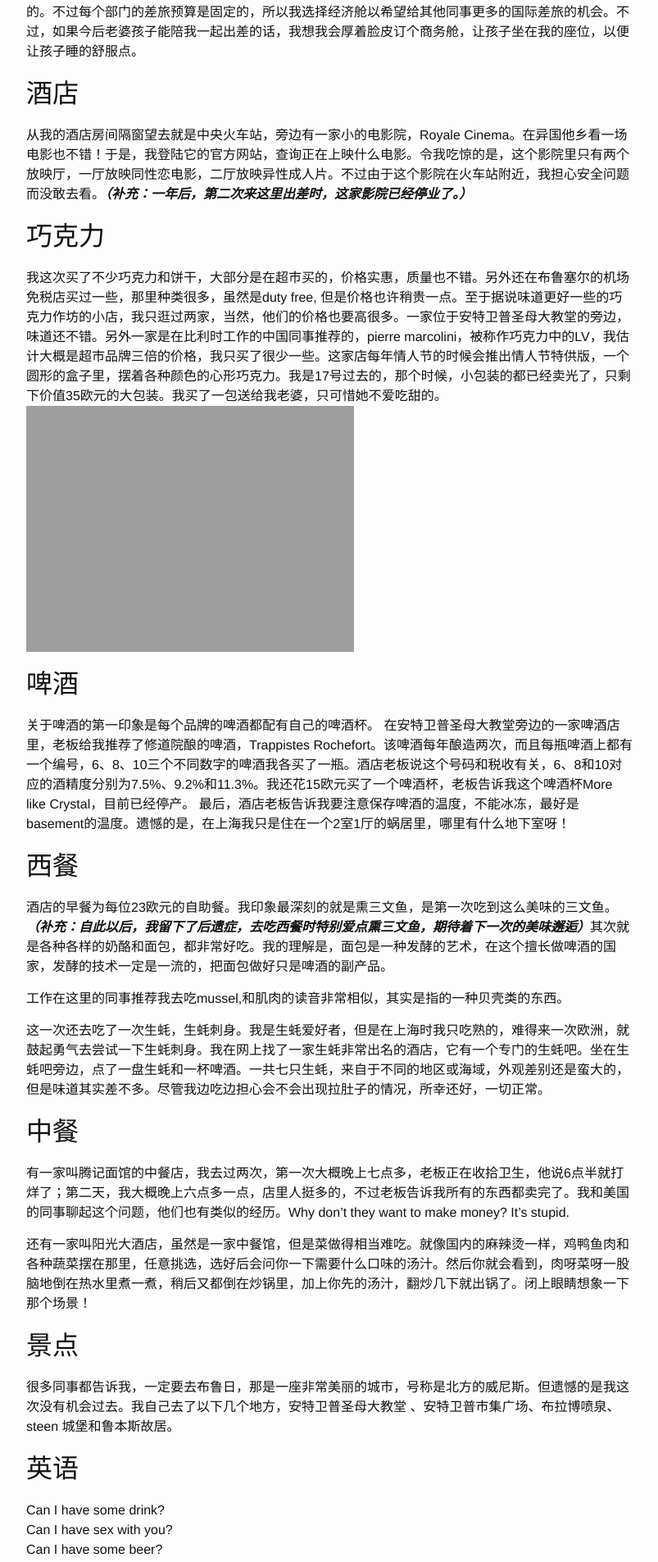
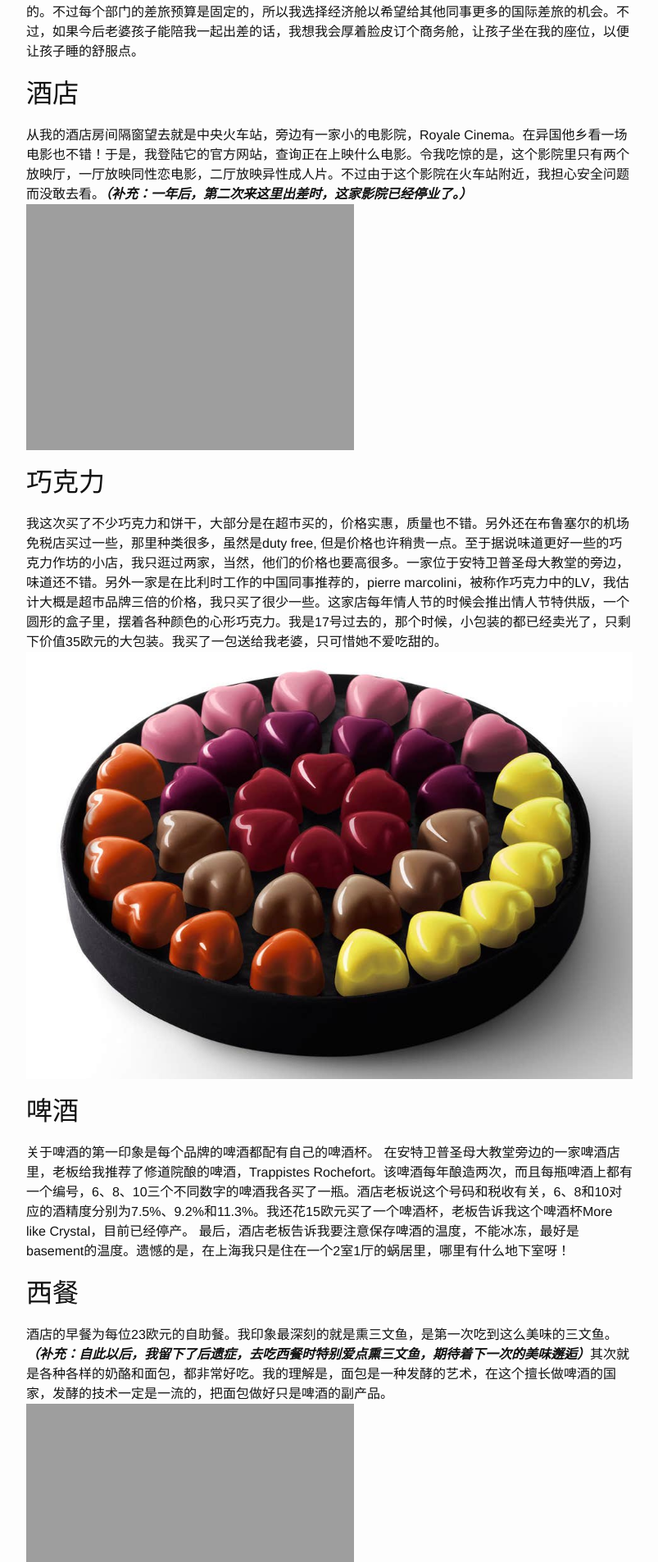
Before and after one commit to iamafool/iamafool.github.io, a Jekyll site: the page built from _posts/2017-02-20-belgium-travel.markdown, in a window 1280 px wide. Shown: the part 923-2828 px from the top of the page at 82% size, without its empty margins (238-1041 px from the left). Built offline with Jekyll 4.4.1, drawn with Linux system fonts in a browser that asks for light colours; comment, search, counter and statistics services are not loaded.

Commit message:
Update 2017-02-20-belgium-travel.markdown

```diff
--- a/_posts/2017-02-20-belgium-travel.markdown
+++ b/_posts/2017-02-20-belgium-travel.markdown
@@ -25,10 +25,13 @@ categories: 杂记
 
 ## 酒店
 从我的酒店房间隔窗望去就是中央火车站，旁边有一家小的电影院，Royale Cinema。在异国他乡看一场电影也不错！于是，我登陆它的官方网站，查询正在上映什么电影。令我吃惊的是，这个影院里只有两个放映厅，一厅放映同性恋电影，二厅放映异性成人片。不过由于这个影院在火车站附近，我担心安全问题而没敢去看。***（补充：一年后，第二次来这里出差时，这家影院已经停业了。）***
+![central station]({{ site.url }}/images/central_station.jpg "central station")
+
+
 
 ## 巧克力
 我这次买了不少巧克力和饼干，大部分是在超市买的，价格实惠，质量也不错。另外还在布鲁塞尔的机场免税店买过一些，那里种类很多，虽然是duty free, 但是价格也许稍贵一点。至于据说味道更好一些的巧克力作坊的小店，我只逛过两家，当然，他们的价格也要高很多。一家位于安特卫普圣母大教堂的旁边，味道还不错。另外一家是在比利时工作的中国同事推荐的，pierre marcolini，被称作巧克力中的LV，我估计大概是超市品牌三倍的价格，我只买了很少一些。这家店每年情人节的时候会推出情人节特供版，一个圆形的盒子里，摆着各种颜色的心形巧克力。我是17号过去的，那个时候，小包装的都已经卖光了，只剩下价值35欧元的大包装。我买了一包送给我老婆，只可惜她不爱吃甜的。
-![alt text]({{ site.url }}/images/Pierr2.png "pierre marcolini love")
+![pierre marcolini love]({{ site.url }}/images/Pierre2.jpg "pierre marcolini love")
 
 ## 啤酒
 关于啤酒的第一印象是每个品牌的啤酒都配有自己的啤酒杯。
@@ -37,8 +40,10 @@ categories: 杂记
 
 ## 西餐
 酒店的早餐为每位23欧元的自助餐。我印象最深刻的就是熏三文鱼，是第一次吃到这么美味的三文鱼。***（补充：自此以后，我留下了后遗症，去吃西餐时特别爱点熏三文鱼，期待着下一次的美味邂逅）***其次就是各种各样的奶酪和面包，都非常好吃。我的理解是，面包是一种发酵的艺术，在这个擅长做啤酒的国家，发酵的技术一定是一流的，把面包做好只是啤酒的副产品。
+![breakfast]({{ site.url }}/images/breakfast.jpg "breakfast")
 
 工作在这里的同事推荐我去吃mussel,和肌肉的读音非常相似，其实是指的一种贝壳类的东西。
+![mussel]({{ site.url }}/images/mussel.jpg "mussel")
 
 这一次还去吃了一次生蚝，生蚝刺身。我是生蚝爱好者，但是在上海时我只吃熟的，难得来一次欧洲，就鼓起勇气去尝试一下生蚝刺身。我在网上找了一家生蚝非常出名的酒店，它有一个专门的生蚝吧。坐在生蚝吧旁边，点了一盘生蚝和一杯啤酒。一共七只生蚝，来自于不同的地区或海域，外观差别还是蛮大的，但是味道其实差不多。尽管我边吃边担心会不会出现拉肚子的情况，所幸还好，一切正常。
 
```
Also changed, not shown: other parts of _posts/2017-02-20-belgium-travel.markdown (+1 -0 lines).
